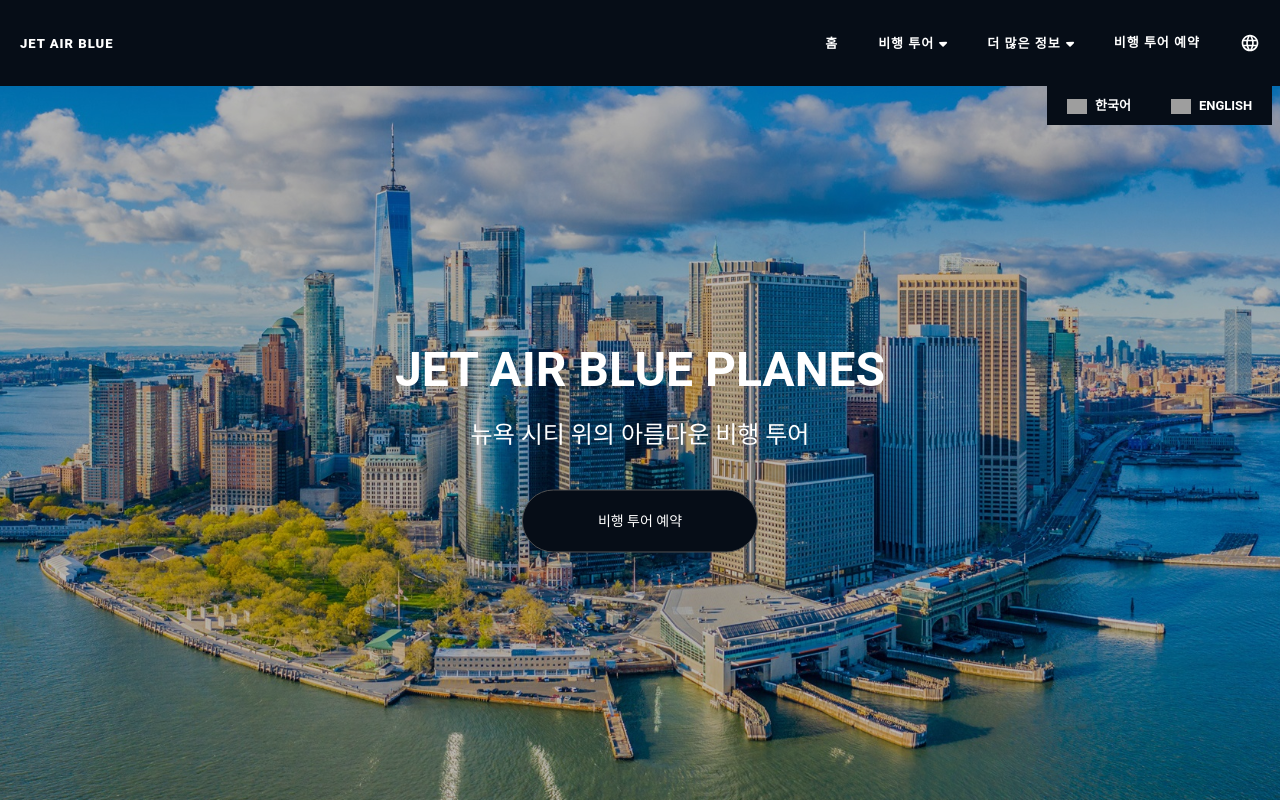
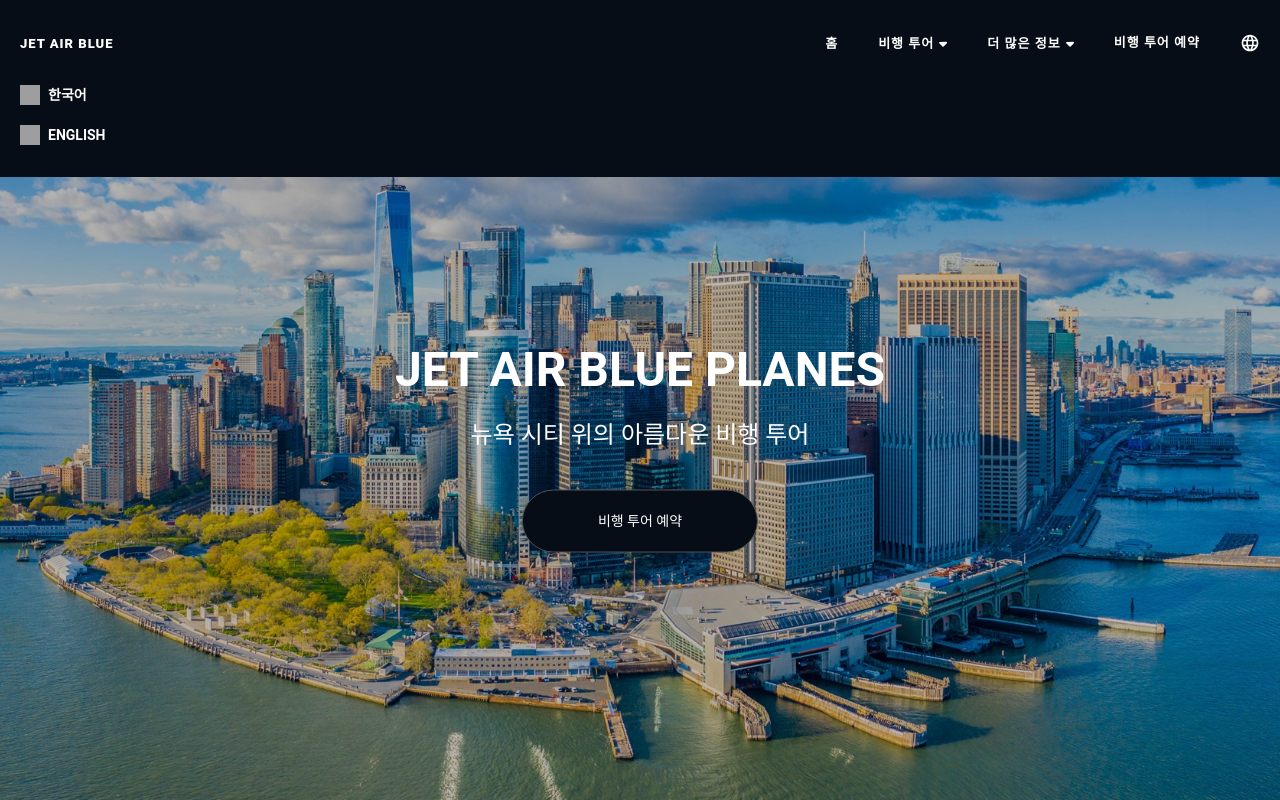
Before and after one commit to nooccarr/JetAirBlue, a React (Vite) app: page / in a window 1280 px wide. Both pictures are taken after a click on the element 1250 px from the left and 43 px from the top of the page. Shown: the top 800 px of the page. Built offline with nearby package versions, Linux system fonts and the light colour scheme; grey boxes are pictures that could not be loaded; what @nextui-org/react would draw is missing.

Commit message:
Modify styles for language bar

```diff
--- a/src/components/Header.jsx
+++ b/src/components/Header.jsx
@@ -22,7 +22,7 @@ const Header = () => {
 
   const FlagDropdown = () => {
     return (
-      <div className="inline-block relative hover:cursor-pointer text-start">
+      <div className="inline-block hover:cursor-pointer text-start">
         <div
           className=""
           onClick={() => !isMenuOpen && setIsLanguageOpen(!isLanguageOpen)}
@@ -35,29 +35,6 @@ const Header = () => {
             height="20"
           />
         </div>
-        {isLanguageOpen && (
-          <div className="absolute top-[48px] md:top-[53px] -left-[147px] md:-left-[193px] w-[240px] z-10 text-start flex">
-            {options.map((option, index) => (
-              <div
-                key={index}
-                className="bg-[#060d17] px-5 py-2.5 hover:underline"
-                onClick={() => {
-                  context.selectLanguage(option);
-                  setIsLanguageOpen(false);
-                }}
-              >
-                <img
-                  className="inline-block me-2"
-                  src={option.flag}
-                  alt=""
-                  width="20"
-                  height="20"
-                />
-                {option.label}
-              </div>
-            ))}
-          </div>
-        )}
       </div>
     );
   };
@@ -136,7 +113,7 @@ const Header = () => {
       <div className="header-container">
         <Link to="/" className="header-logo my-4">
           {/* <img src='/images/logo.png' alt='logo' /> */}
-          jet air blue
+          <h1>jet air blue</h1>
         </Link>
         <div className="flex gap-10">
           <div className="hidden md:block">{NavBarDesktop}</div>
@@ -163,6 +140,36 @@ const Header = () => {
               )}
             </div>
           </div>
+
+          {isLanguageOpen && (
+            <div className="bg-[#060d17] absolute z-10 left-0 top-[75px] w-full">
+              <div className="max-w-[1280px] mx-auto">
+                {options.map((option, index) => (
+                  <div
+                    key={index}
+                    className="px-5 py-2.5 last:pb-8 flex justify-start"
+                    onClick={() => {
+                      context.selectLanguage(option);
+                      setIsLanguageOpen(false);
+                    }}
+                  >
+                    <div className="flex gap-2 hover:cursor-pointer hover:underline">
+                      <img
+                        className="inline-block"
+                        src={option.flag}
+                        alt=""
+                        width="20"
+                        height="20"
+                      />
+                      <span className="text-sm font-semibold">
+                        {option.label}
+                      </span>
+                    </div>
+                  </div>
+                ))}
+              </div>
+            </div>
+          )}
         </div>
       </div>
     </header>
```
Also changed, not shown: src/output.css.
